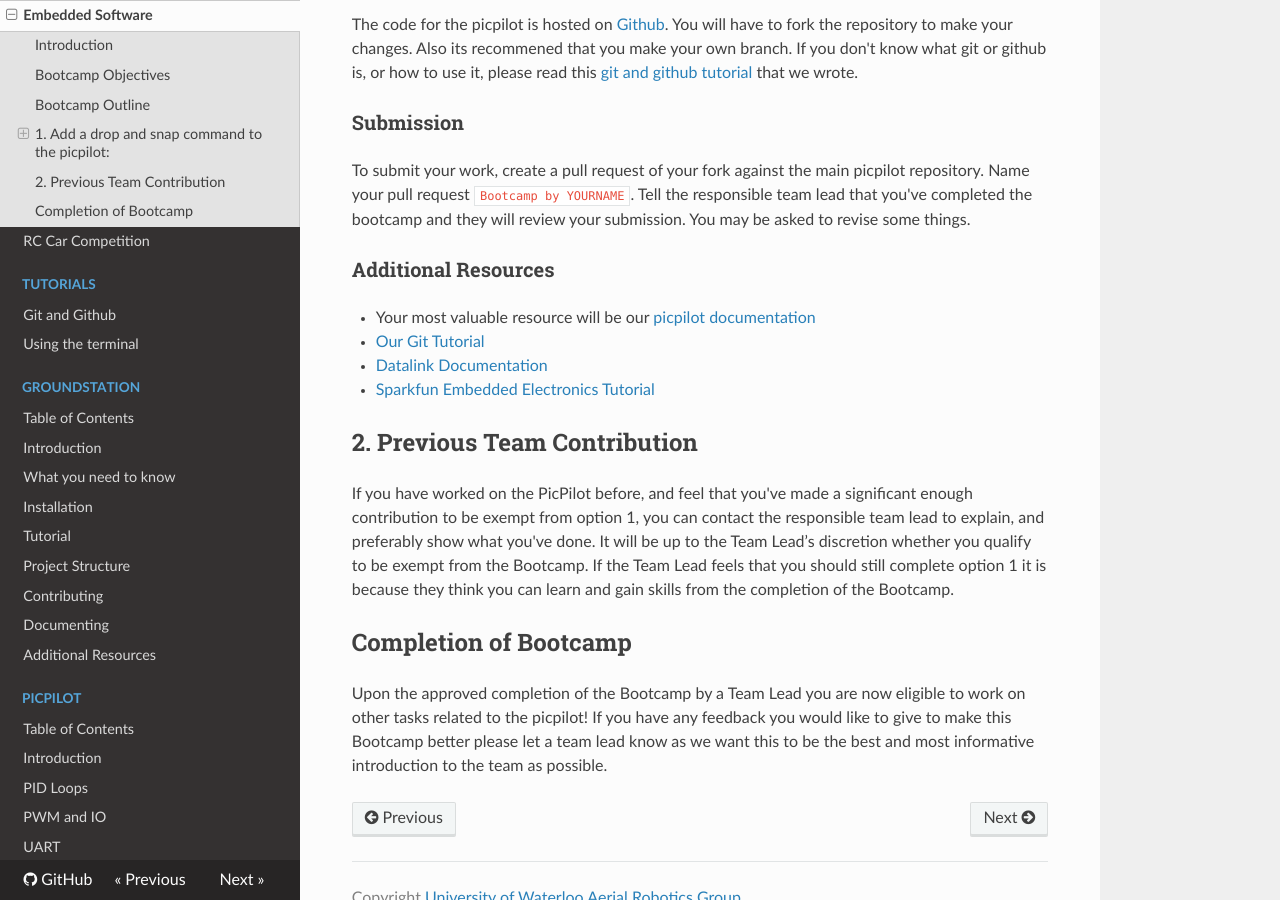
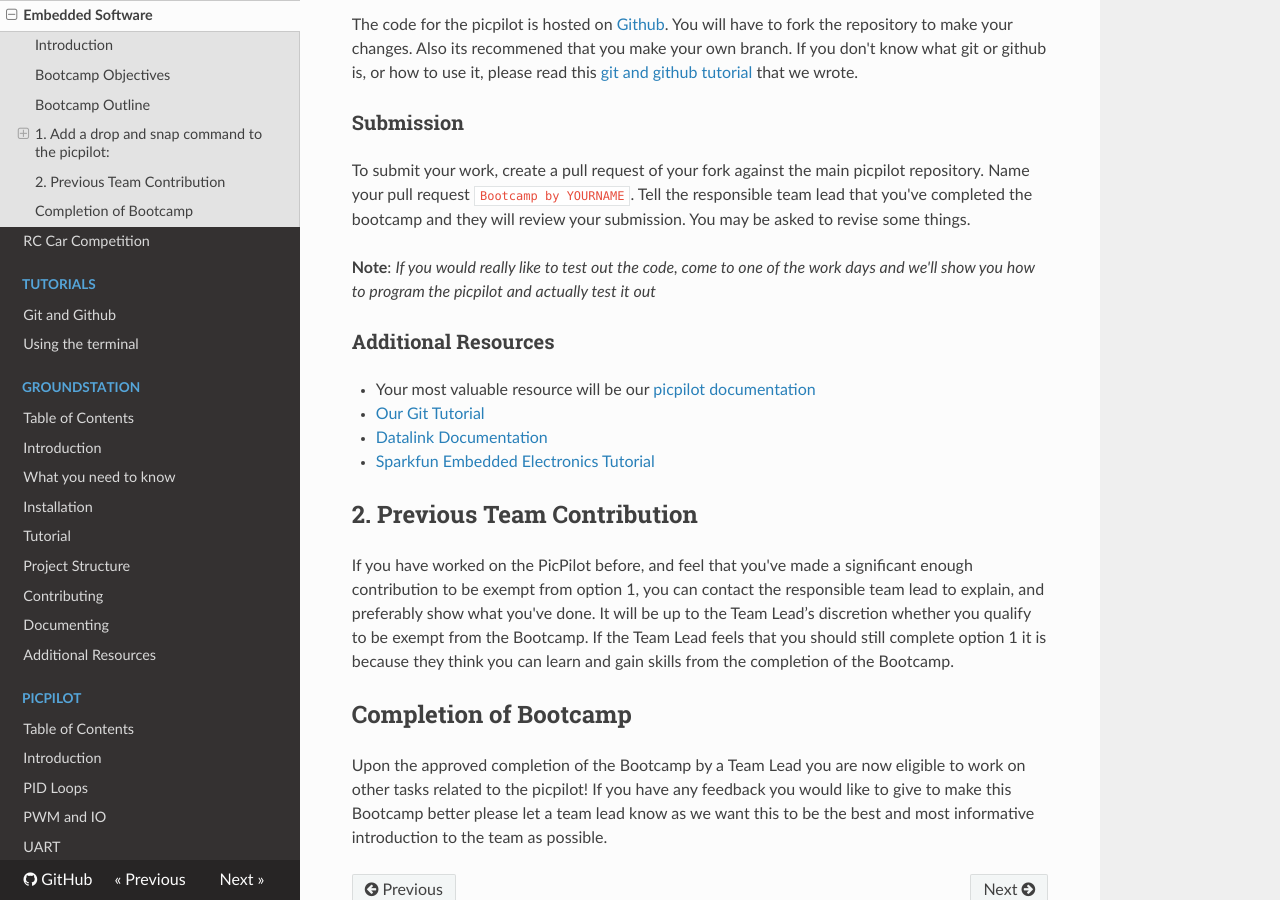
Before and after one commit to UWARG/docs, an MkDocs documentation site: the page built from docs/bootcamp/embedded.md, in a window 1280 px wide and 900 px high, scrolled down 1939 px. Built offline with MkDocs 1.6.1, drawn with Linux system fonts in a browser that asks for light colours; nearby versions of some CDN libraries; old or Windows-style settings are respelled for this version of MkDocs.

Commit message:
Added small testing section

```diff
--- a/docs/bootcamp/embedded.md
+++ b/docs/bootcamp/embedded.md
@@ -50,6 +50,8 @@
 ### Submission
 To submit your work, create a pull request of your fork against the main picpilot repository. Name your pull request `Bootcamp by YOURNAME`. Tell the responsible team lead that you've completed the bootcamp and they will review your submission. You may be asked to revise some things.
 
+**Note**: *If you would really like to test out the code, come to one of the work days and we'll show  you how to program the picpilot and actually test it out*
+
 ### Additional Resources
 - Your most valuable resource will be our [picpilot documentation](../picpilot/introduction.md)
 - [Our Git Tutorial](../tutorials/git.md)
```
